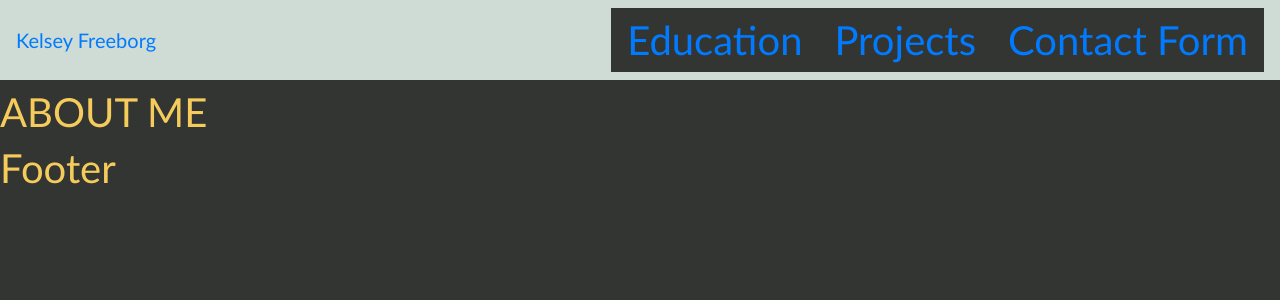
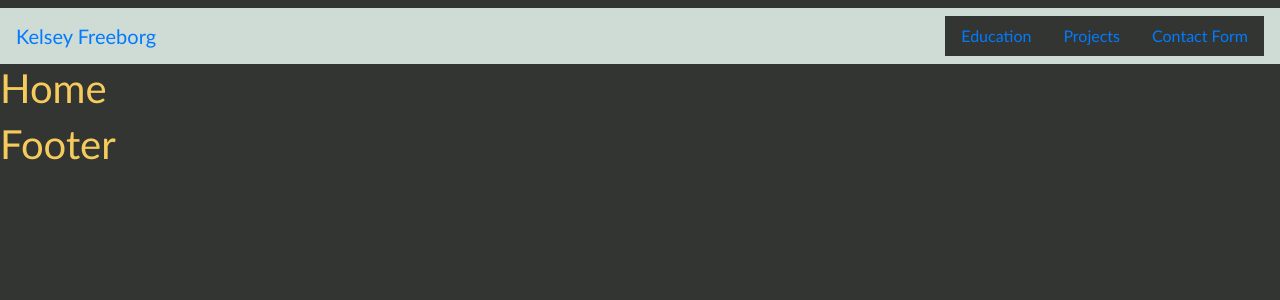
Before and after one commit to kfreeborg/kelsey-freeborg, a React (Create React App) app: page / in a window 1280 px wide. Shown: the top 300 px of the page. Built offline with nearby package versions, Linux system fonts and the light colour scheme.

Commit message:
getting nav to work

```diff
--- a/src/App.js
+++ b/src/App.js
@@ -1,18 +1,45 @@
-import React from "react";
+import React, { useState } from "react";
 import Header from "./components/Header";
+import Navigation from "./components/Navigation";
 import Home from "./components/Home";
+import Education from "./components/Education";
+import Project from "./components/Project";
+import Contact from "./components/Contact";
 import Footer from "./components/Footer";
 import logo from "./logo.svg";
 import "./App.css";
 
 function App() {
+  const [currentPage, handlePageChange] = useState("Home");
+
+  // The renderPage method uses a switch statement to render the appropriate current page
+  const renderPage = () => {
+    switch (currentPage) {
+      case "Home":
+        return <Home />;
+      case "Education":
+        return <Education />;
+      case "Project":
+        return <Project />;
+      case "Contact":
+        return <Contact />;
+      default:
+        return <Home />;
+    }
+  };
   return (
     <div className="App">
       <header className="App-header">
         <Header />
       </header>
       <main>
-        <h1>ABOUT ME</h1>
+        {/* Pass the state value and the setter as props to NavTabs */}
+        <Navigation
+          currentPage={currentPage}
+          handlePageChange={handlePageChange}
+        />
+        {/* Call the renderPage function passing in the currentPage */}
+        <div>{renderPage(currentPage)}</div>
       </main>
       <footer>
         <Footer />
--- /dev/null
+++ b/src/components/Contact/index.js
@@ -0,0 +1,11 @@
+import React from "react";
+
+function Contact(props) {
+  return (
+    <div>
+      <h1>Contact</h1>
+    </div>
+  );
+}
+
+export default Contact;
--- /dev/null
+++ b/src/components/Education/index.js
@@ -0,0 +1,11 @@
+import React from "react";
+
+function Education(props) {
+  return (
+    <div>
+      <h1>Education</h1>
+    </div>
+  );
+}
+
+export default Education;
--- a/src/components/Header/index.js
+++ b/src/components/Header/index.js
@@ -4,9 +4,7 @@ import Navigation from ".././Navigation";
 function Header(props) {
   return (
     <div>
-      <h1>
-        <Navigation />
-      </h1>
+      <h1>{/* <Navigation /> */}</h1>
     </div>
   );
 }
--- a/src/components/Home/index.js
+++ b/src/components/Home/index.js
@@ -0,0 +1,11 @@
+import React from "react";
+
+function Home(props) {
+  return (
+    <div>
+      <h1>Home</h1>
+    </div>
+  );
+}
+
+export default Home;
--- a/src/components/Navigation/index.js
+++ b/src/components/Navigation/index.js
@@ -1,7 +1,7 @@
 import React from "react";
 import { BrowserRouter, Route, Link } from "react-router-dom";
 import Project from ".././Project";
-import Home from "../../App";
+// import Home from "../../App";
 
 function Navigation(props) {
   return (
```
